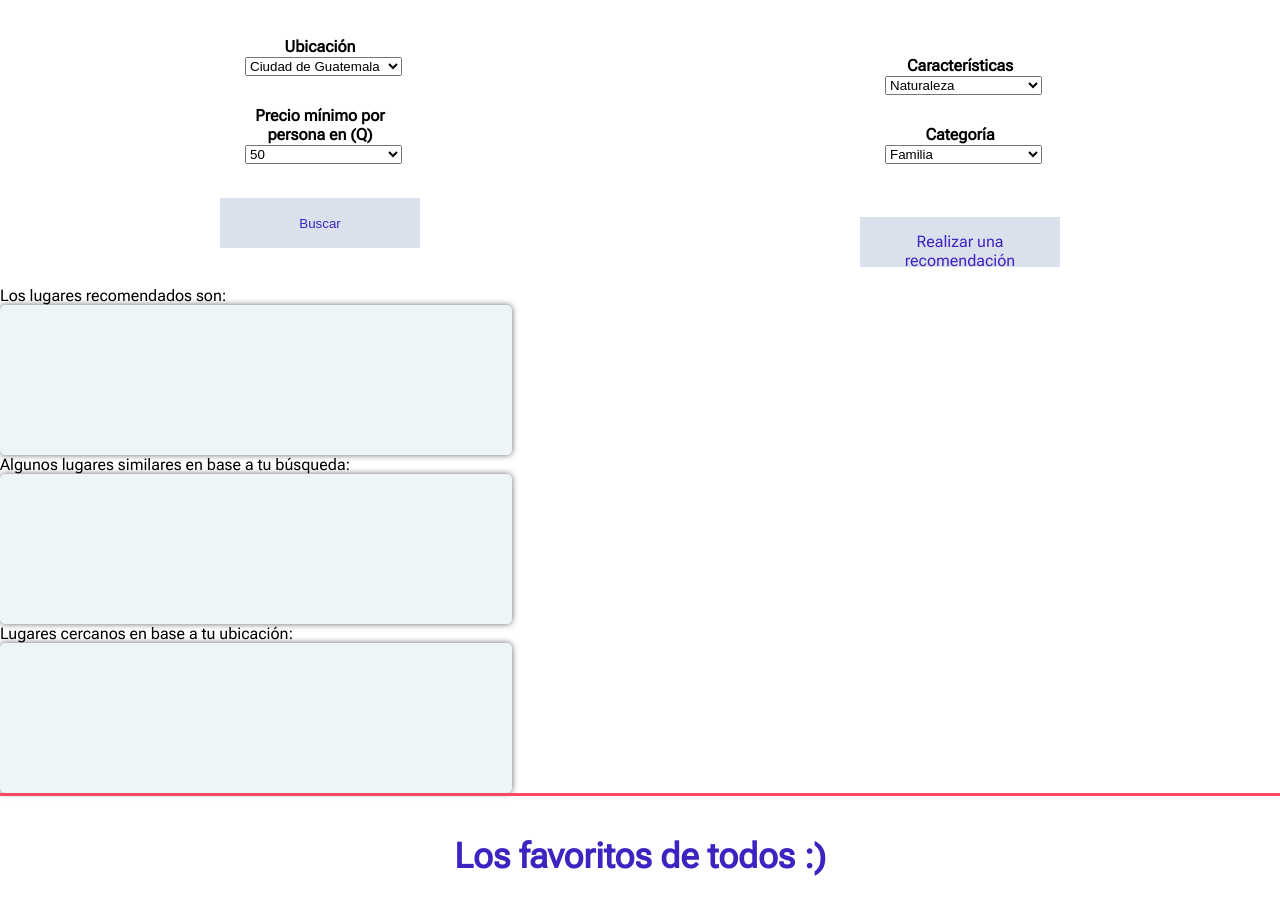
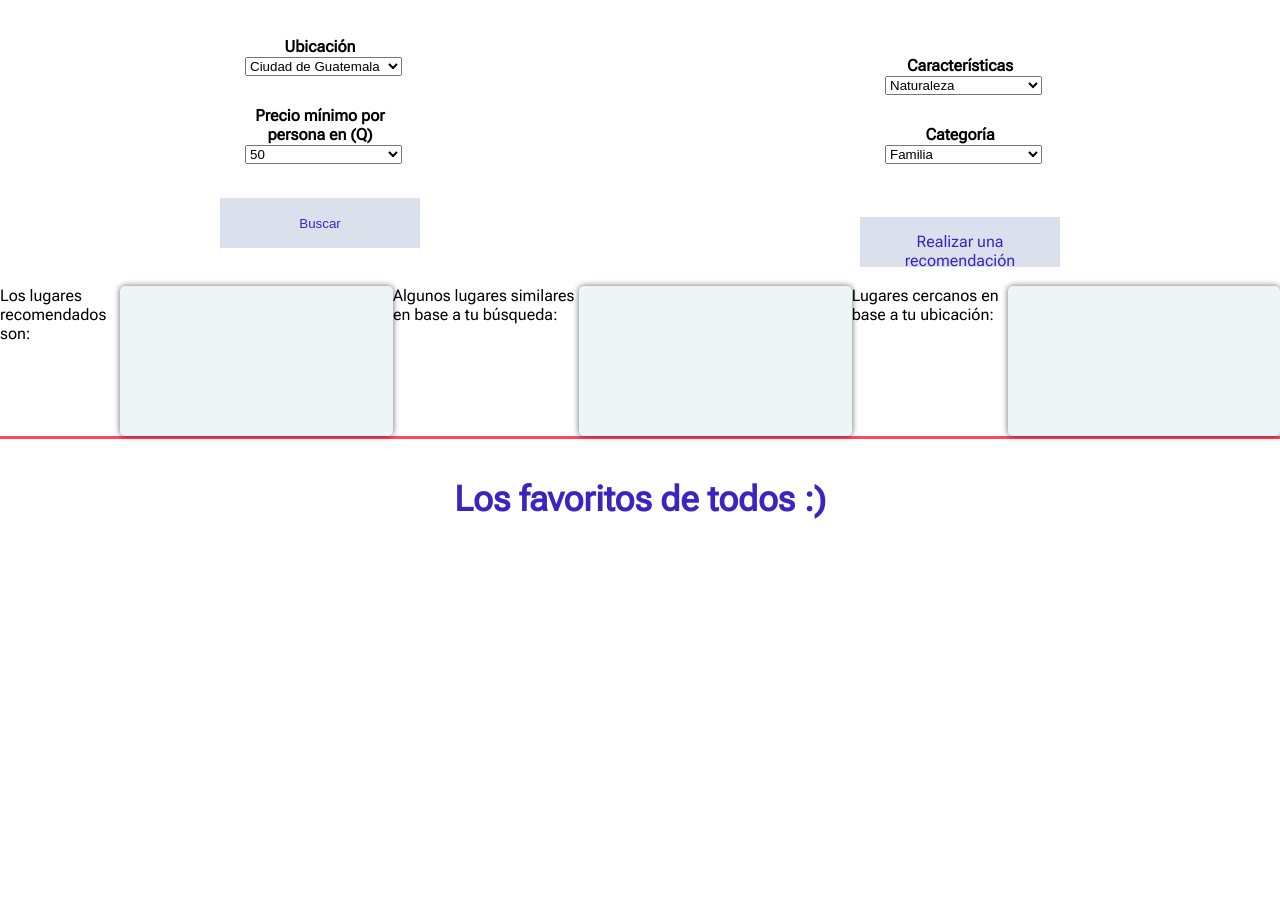
Before and after one commit to TheKiesling/In-place-dot-merge, a plain HTML site: page src/main/webapp/index (2).html in a window 1280 px wide. Shown: the part 676-1590 px from the top of the page. After the commit the page ends 1293 px from the top, so only its background shows below. Drawn offline with Linux system fonts and the light colour scheme; no server answers; a web font is replaced by a local one.

Commit message:
prueba front

```diff
--- a/src/main/webapp/css/sb-admin-2.css
+++ b/src/main/webapp/css/sb-admin-2.css
@@ -205,9 +205,12 @@ section.recomendacion > *{
     background-color: #3D23C0;
 }
 
-.card{
+.mostrar{
     display: flex;
     justify-content: space-evenly;
+}
+
+.card{
     background: #EDF5F7;
     display: flex;
     width: 40%;
--- a/src/main/webapp/index (2).html
+++ b/src/main/webapp/index (2).html
@@ -112,6 +112,8 @@
                 </div>
             </div>
         </section>
+
+        <section class="mostrar">
             Los lugares recomendados son:
             <div class="card" id="reco">
 
@@ -122,8 +124,8 @@
             </div>
             Lugares cercanos en base a tu ubicación:
             <div class="card" id="recoc">
-
             </div>
+        </section>
 
     <!-- Seccion de favoritos -->
     <hr size=5 color=#FF4864>
```
Lines whose indentation alone changed are shown as unchanged.
